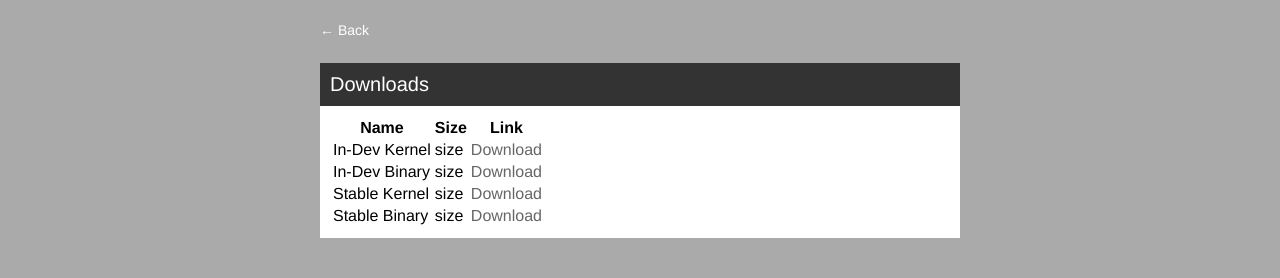
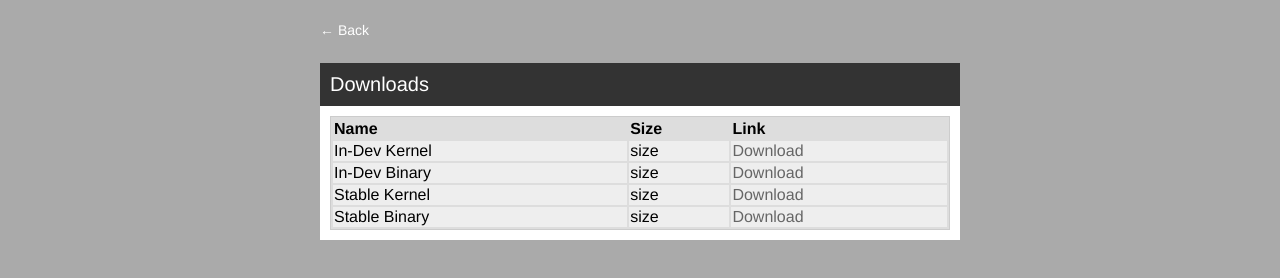
Before and after one commit to cubeOS/cubeOS-alpha, a plain HTML site: page downloads.html in a window 1280 px wide. Shown: the part 126-404 px from the top of the page. Drawn offline with Linux system fonts and the light colour scheme.

Commit message:
updated css

```diff
--- a/css/styles.css
+++ b/css/styles.css
@@ -84,12 +84,13 @@ a.news:hover {
 
 }
 
-.odd {
-	padding: 5px;
+table {
+	width: 100%;
+	border: 1px solid #CCC;
+	text-align: left;
 	background-color: #DDD;
 }
 
-.even {
-	padding: 5px;
-	background-color: #CCC;
+td {
+	background-color: #EEE;
 }
```
